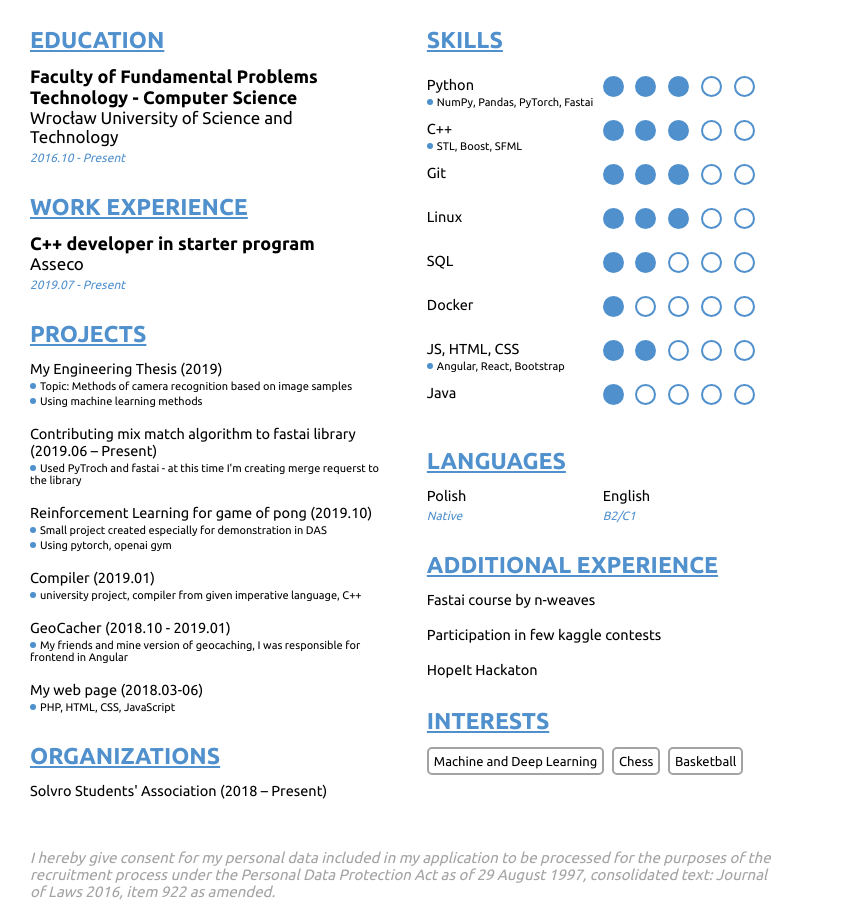
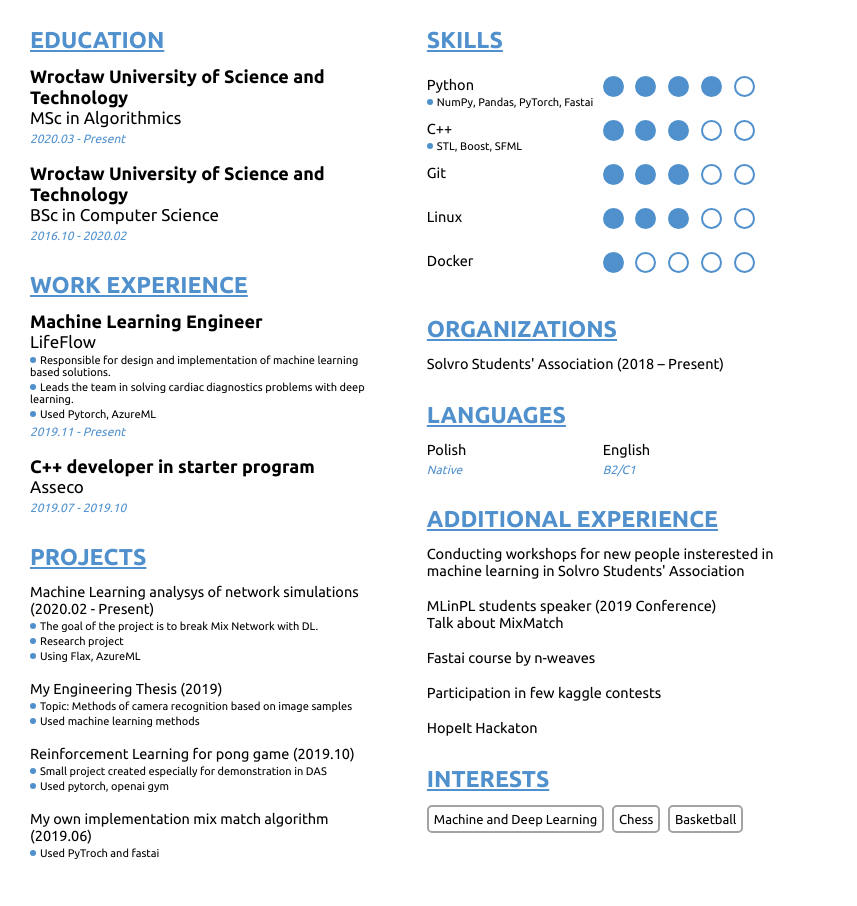
Before and after one commit to BartekCupial/my_resumee, a plain HTML site: page index.html in a window 1280 px wide. Shown: the part 197-1103 px from the top of the page, without its empty margins (0-857 px from the left). Drawn offline with Linux system fonts and the light colour scheme.

Commit message:
eeml update

```diff
--- a/index.html
+++ b/index.html
@@ -15,7 +15,7 @@
             <div class="col-8-10">
                 <div style="padding: 20px 0px 20px 30px;">
                     <div class="title">Bartłomiej Cupiał</div>
-                    <div class="subtitle">I am Machine Learning and C ++ passionate, I love all kinds of riddles and puzzles, especially algorithmic ones.
+                    <div class="subtitle">I am Machine Learning and C++ passionate, I love all kinds of riddles and puzzles, especially algorithmic ones.
                         I'm open minded and ambitious person who is motivated to further improve. My goal is to aquire practical knowledge.
                     </div>
                 </div>
@@ -31,7 +31,7 @@
             <div class="items"> <img class="icon" src="mail.png"> bartlomiej.cupial@gmail.com </div>
             <div class="items"> <img class="icon" src="phone.png"> 505779373 </div>
             <div class="items"> <img class="icon" src="maps.png"> Wrocław, Poland </div>
-            <div class="items"> <img class="icon" src="github.png" style="margin-top:-2px"> github.com/BartekCupial </div>
+            <div class="items"> <img class="icon" src="linkedin.png" style="margin-top:-2px"> linkedin.com/in/username </div>
         </div>
     </div>
     <div class="content">
@@ -40,44 +40,46 @@
                 <div class="container">
                     <div class="section">
                         <div class="title">EDUCATION</div>
-                        <div class="subtitle">Faculty of Fundamental Problems Technology - Computer Science</div>
-                        <div class="subsubtitle">Wrocław University of Science and Technology</div>
-                        <div class="last">2016.10 - Present</div>
+                        <div class="subtitle">Wrocław University of Science and Technology</div>
+                        <div class="subsubtitle"> MSc in Algorithmics</div>
+                        <div class="last">2020.03 - Present</div>
+                        <br>
+                        <div class="subtitle">Wrocław University of Science and Technology</div>
+                        <div class="subsubtitle"> BSc in Computer Science</div>
+                        <div class="last">2016.10 - 2020.02</div>
                     </div>
 
                     <div class="section">
                         <div class="title">WORK EXPERIENCE</div>
+                        <div class="subtitle">Machine Learning Engineer</div>
+                        <div class="subsubtitle">LifeFlow</div>
+                        <li>Responsible for design and implementation of machine learning based solutions. </li>
+                        <li>Leads the team in solving cardiac diagnostics problems with deep learning.  </li>
+                        <li>Used Pytorch, AzureML </li>
+                        <div class="last">2019.11 - Present</div>
+                        <br>
                         <div class="subtitle">C++ developer in starter program</div>
                         <div class="subsubtitle">Asseco</div>
-                        <div class="last">2019.07 - Present</div>
+                        <div class="last">2019.07 - 2019.10</div>
                     </div>
 
                     <div class="section">
                         <div class="title">PROJECTS</div>
+                        <p>Machine Learning analysys of network simulations (2020.02 - Present) </p>
+                        <li>The goal of the project is to break Mix Network with DL.</li>
+                        <li>Research project </li>
+                        <li>Using Flax, AzureML</li>
+                        <br>
                         <p>My Engineering Thesis (2019)</p>
                         <li>Topic: Methods of camera recognition based on image samples</li>
-                        <li>Using machine learning methods</li>
+                        <li>Used machine learning methods</li>
                         <br>
-                        <p>Contributing mix match algorithm to fastai library (2019.06 – Present)</p>
-                        <li>Used PyTroch and fastai - at this time I'm creating merge requerst to the library</li>
+                        <p>Reinforcement Learning for pong game (2019.10)</p>
+                        <li>Small project created especially for demonstration in DAS</li>
+                        <li>Used pytorch, openai gym</li>
                         <br>
-                        <p>Reinforcement Learning for game of pong (2019.10)</p>
-                        <li>Small project created especially for demonstration in DAS</li>
-                        <li>Using pytorch, openai gym</li>
-                        <br>
-                        <p>Compiler (2019.01)</p>
-                        <li>university project, compiler from given imperative language, C++</li>
-                        <br>
-                        <p>GeoCacher (2018.10 - 2019.01)</p>
-                        <li>My friends and mine version of geocaching, I was responsible for frontend in Angular</li>
-                        <br>
-                        <p>My web page (2018.03-06)</p>
-                        <li>PHP, HTML, CSS, JavaScript</li>
-                    </div>
-
-                    <div class="section">
-                        <div class="title">ORGANIZATIONS</div>
-                        <p>Solvro Students' Association (2018 – Present)</p>
+                        <p>My own implementation mix match algorithm (2019.06)</p>
+                        <li>Used PyTroch and fastai</li>
                     </div>
 
                 </div>
@@ -97,7 +99,7 @@
                                     <div class="circle-full"></div>
                                     <div class="circle-full"></div>
                                     <div class="circle-full"></div>
-                                    <div class="circle-empty"></div>
+                                    <div class="circle-full"></div>
                                     <div class="circle-empty"></div>
                                 </div>
                             </div>
@@ -150,21 +152,6 @@
                         <div class="skill">
                             <div class="row">
                                 <div class="col-3-6">
-                                    <p>SQL</p>
-
-                                </div>
-                                <div class="col-3-6">
-                                    <div class="circle-full"></div>
-                                    <div class="circle-full"></div>
-                                    <div class="circle-empty"></div>
-                                    <div class="circle-empty"></div>
-                                    <div class="circle-empty"></div>
-                                </div>
-                            </div>
-                        </div>
-                        <div class="skill">
-                            <div class="row">
-                                <div class="col-3-6">
                                     <p>Docker</p>
 
                                 </div>
@@ -177,35 +164,11 @@
                                 </div>
                             </div>
                         </div>
-                        <div class="skill">
-                            <div class="row">
-                                <div class="col-3-6">
-                                    <p>JS, HTML, CSS</p>
-                                    <li>Angular, React, Bootstrap</li>
-                                </div>
-                                <div class="col-3-6">
-                                    <div class="circle-full"></div>
-                                    <div class="circle-full"></div>
-                                    <div class="circle-empty"></div>
-                                    <div class="circle-empty"></div>
-                                    <div class="circle-empty"></div>
-                                </div>
-                            </div>
-                        </div>
-                        <div class="skill">
-                            <div class="row">
-                                <div class="col-3-6">
-                                    <p>Java</p>
-                                </div>
-                                <div class="col-3-6">
-                                    <div class="circle-full"></div>
-                                    <div class="circle-empty"></div>
-                                    <div class="circle-empty"></div>
-                                    <div class="circle-empty"></div>
-                                    <div class="circle-empty"></div>
-                                </div>
-                            </div>
-                        </div>
+                    </div>
+
+                    <div class="section">
+                        <div class="title">ORGANIZATIONS</div>
+                        <p>Solvro Students' Association (2018 – Present)</p>
                     </div>
 
                     <div class="section">
@@ -223,6 +186,11 @@
                     </div>
                     <div class="section">
                         <div class="title">ADDITIONAL EXPERIENCE</div>
+                        <p>Conducting workshops for new people insterested in machine learning in Solvro Students' Association</p>
+                        <br>
+                        <p>MLinPL students speaker (2019 Conference) </p>
+                        <p>Talk about MixMatch</p>
+                        <br>
                         <p>Fastai course by n-weaves</p>
                         <br>
                         <p>Participation in few kaggle contests</p>
--- a/style.css
+++ b/style.css
@@ -161,7 +161,7 @@ header .subtitle {
     padding: 6px;
     margin-left: auto;
     margin-right: auto;
-    width: 81%;
+    width: 82%;
 }
 
 .items {
```
Also changed, not shown: linkedin.png (added).
